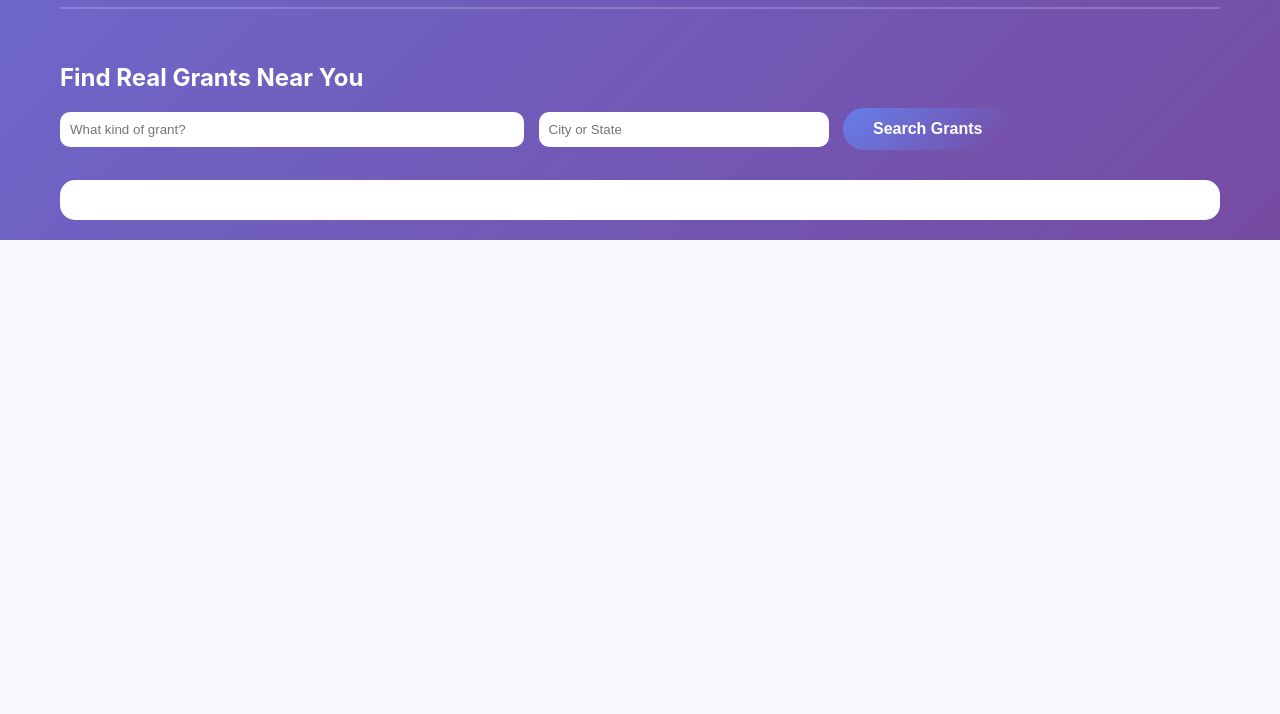
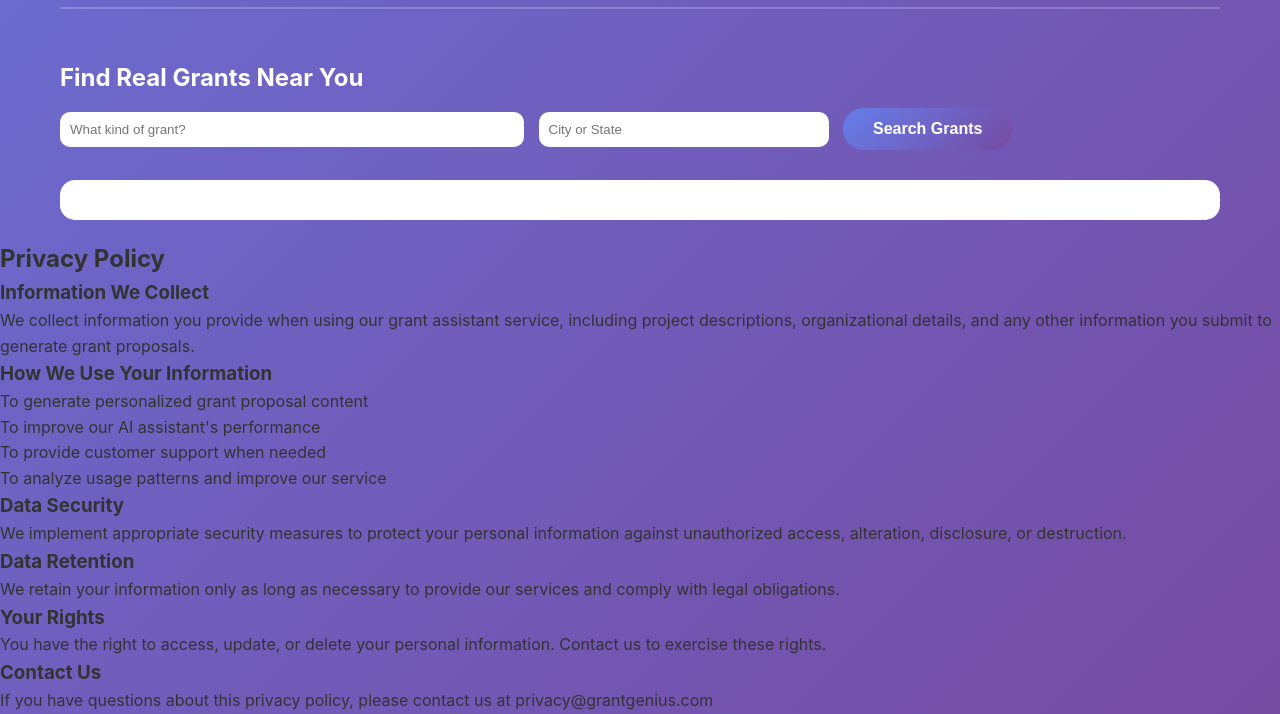
Before and after one commit to voycebutler18/GrantGenius-, a Flask app: page / in a window 1280 px wide. Shown: the part 1276-1990 px from the top of the page. Before the commit the page ends 1516 px from the top, so only its background shows below. Run offline with Flask 3, Linux system fonts and the light colour scheme.

Commit message:
Update index.html

```diff
--- a/templates/index.html
+++ b/templates/index.html
@@ -576,5 +576,31 @@
         // Initialize character count
         updateCharCount();
     </script>
+<div class="privacy-section">
+    <h2>Privacy Policy</h2>
+
+    <h3>Information We Collect</h3>
+    <p>We collect information you provide when using our grant assistant service, including project descriptions, organizational details, and any other information you submit to generate grant proposals.</p>
+
+    <h3>How We Use Your Information</h3>
+    <ul>
+        <li>To generate personalized grant proposal content</li>
+        <li>To improve our AI assistant's performance</li>
+        <li>To provide customer support when needed</li>
+        <li>To analyze usage patterns and improve our service</li>
+    </ul>
+
+    <h3>Data Security</h3>
+    <p>We implement appropriate security measures to protect your personal information against unauthorized access, alteration, disclosure, or destruction.</p>
+
+    <h3>Data Retention</h3>
+    <p>We retain your information only as long as necessary to provide our services and comply with legal obligations.</p>
+
+    <h3>Your Rights</h3>
+    <p>You have the right to access, update, or delete your personal information. Contact us to exercise these rights.</p>
+
+    <h3>Contact Us</h3>
+    <p>If you have questions about this privacy policy, please contact us at privacy@grantgenius.com</p>
+</div>
 </body>
 </html>
```
